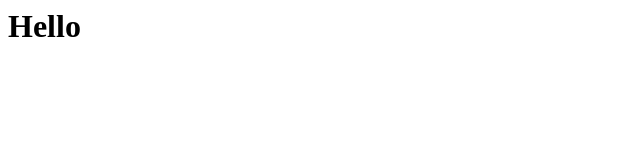
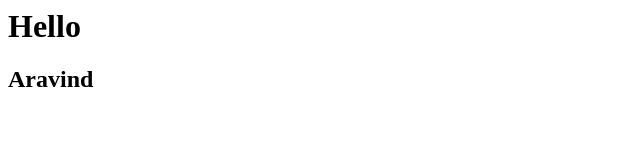
Before and after one commit to arekalluaravind/Project, a plain HTML site: page index.html in a window 1280 px wide. Shown: the whole page, without its empty margins (0-640 px from the left). Drawn offline with Linux system fonts and the light colour scheme.

Commit message:
This Two are Modified

```diff
--- a/index.html
+++ b/index.html
@@ -1 +1,2 @@
 <h1>Hello</h1>
+<h2>Aravind</h2>
```
Also changed, not shown: index2.html (added).
